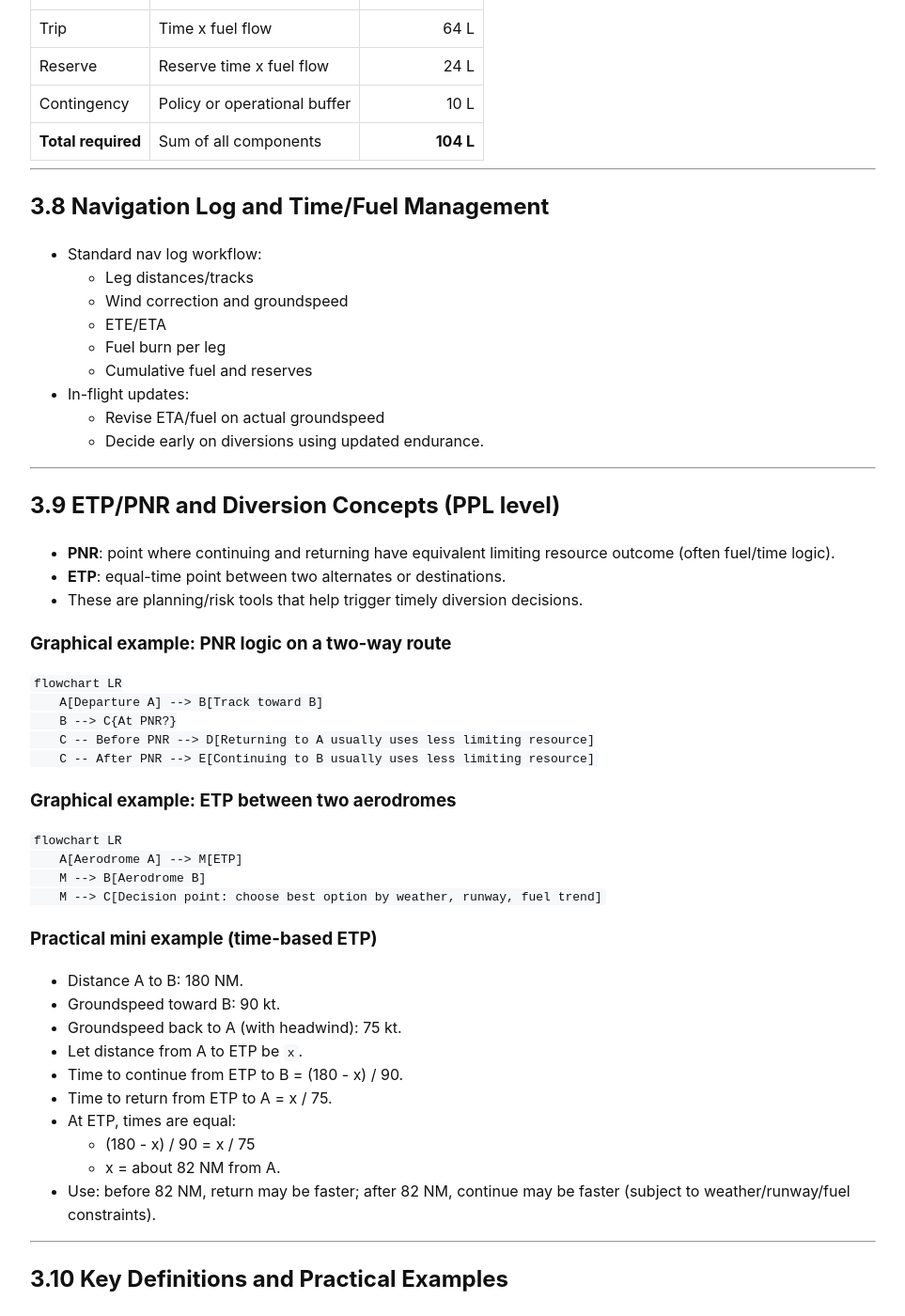
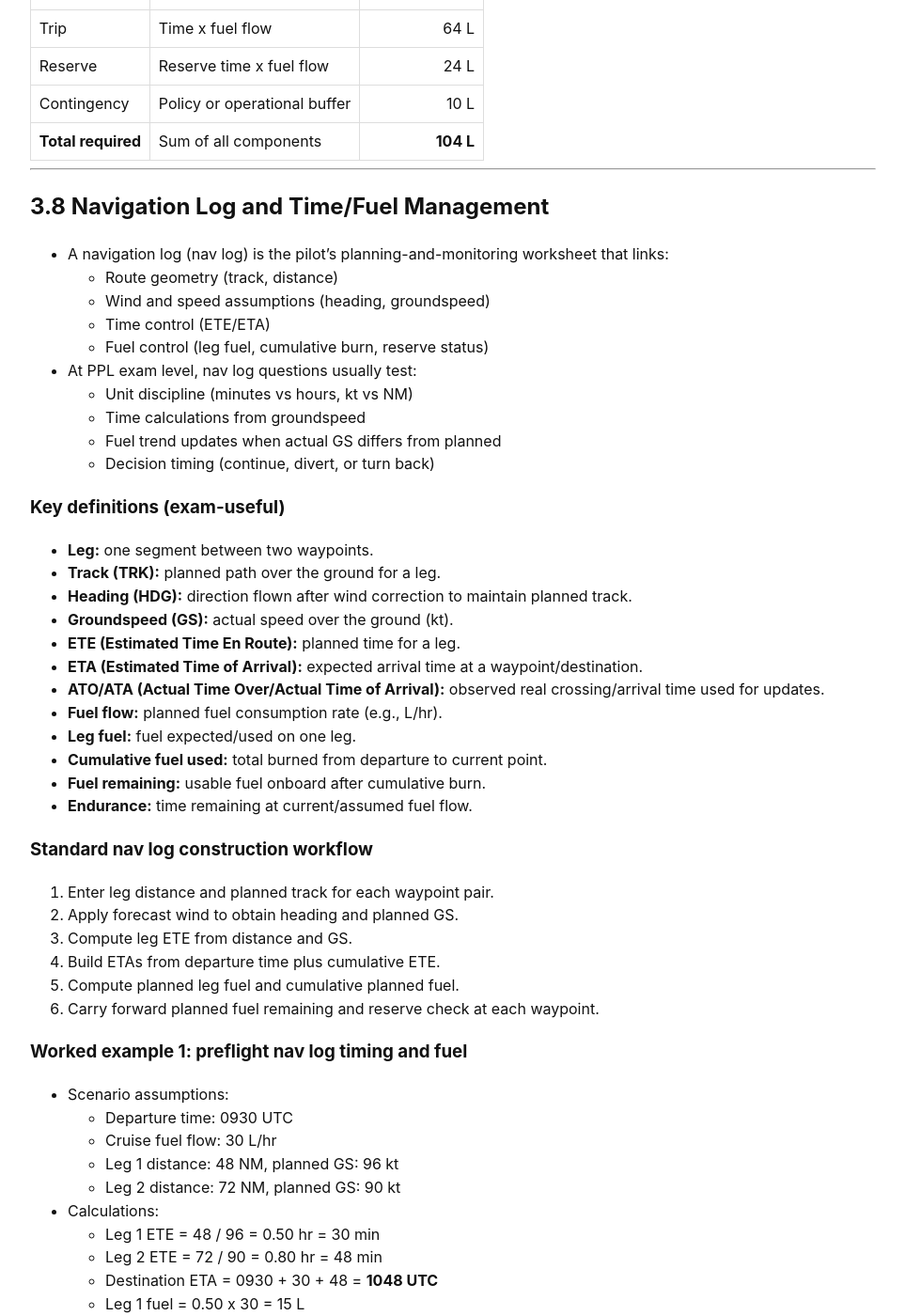
Before and after one commit to shivanraptor/pilot-ppl-notes, a Jekyll site: the page built from casa_ppl_exam/ch3_flight_performance_and_planning.md, in a window 1280 px wide and 1400 px high, scrolled down 7375 px. Shown: the whole window at 94% size, without its empty margins (158-1121 px from the left). Built offline with Jekyll 4.4.1, drawn with Linux system fonts in a browser that asks for light colours; some of the changed text lies outside the part shown.

Commit message:
Update Chapter 3.8

```diff
--- a/casa_ppl_exam/ch3_flight_performance_and_planning.md
+++ b/casa_ppl_exam/ch3_flight_performance_and_planning.md
@@ -289,15 +289,102 @@
 
 ## 3.8 Navigation Log and Time/Fuel Management
 
-- Standard nav log workflow:
-  - Leg distances/tracks
-  - Wind correction and groundspeed
-  - ETE/ETA
-  - Fuel burn per leg
-  - Cumulative fuel and reserves
-- In-flight updates:
-  - Revise ETA/fuel on actual groundspeed
-  - Decide early on diversions using updated endurance.
+- A navigation log (nav log) is the pilot's planning-and-monitoring worksheet that links:
+  - Route geometry (track, distance)
+  - Wind and speed assumptions (heading, groundspeed)
+  - Time control (ETE/ETA)
+  - Fuel control (leg fuel, cumulative burn, reserve status)
+- At PPL exam level, nav log questions usually test:
+  - Unit discipline (minutes vs hours, kt vs NM)
+  - Time calculations from groundspeed
+  - Fuel trend updates when actual GS differs from planned
+  - Decision timing (continue, divert, or turn back)
+
+### Key definitions (exam-useful)
+
+- **Leg:** one segment between two waypoints.
+- **Track (TRK):** planned path over the ground for a leg.
+- **Heading (HDG):** direction flown after wind correction to maintain planned track.
+- **Groundspeed (GS):** actual speed over the ground (kt).
+- **ETE (Estimated Time En Route):** planned time for a leg.
+- **ETA (Estimated Time of Arrival):** expected arrival time at a waypoint/destination.
+- **ATO/ATA (Actual Time Over/Actual Time of Arrival):** observed real crossing/arrival time used for updates.
+- **Fuel flow:** planned fuel consumption rate (e.g., L/hr).
+- **Leg fuel:** fuel expected/used on one leg.
+- **Cumulative fuel used:** total burned from departure to current point.
+- **Fuel remaining:** usable fuel onboard after cumulative burn.
+- **Endurance:** time remaining at current/assumed fuel flow.
+
+### Standard nav log construction workflow
+
+1. Enter leg distance and planned track for each waypoint pair.
+2. Apply forecast wind to obtain heading and planned GS.
+3. Compute leg ETE from distance and GS.
+4. Build ETAs from departure time plus cumulative ETE.
+5. Compute planned leg fuel and cumulative planned fuel.
+6. Carry forward planned fuel remaining and reserve check at each waypoint.
+
+### Worked example 1: preflight nav log timing and fuel
+
+- Scenario assumptions:
+  - Departure time: 0930 UTC
+  - Cruise fuel flow: 30 L/hr
+  - Leg 1 distance: 48 NM, planned GS: 96 kt
+  - Leg 2 distance: 72 NM, planned GS: 90 kt
+- Calculations:
+  - Leg 1 ETE = 48 / 96 = 0.50 hr = 30 min
+  - Leg 2 ETE = 72 / 90 = 0.80 hr = 48 min
+  - Destination ETA = 0930 + 30 + 48 = **1048 UTC**
+  - Leg 1 fuel = 0.50 x 30 = 15 L
+  - Leg 2 fuel = 0.80 x 30 = 24 L
+  - Trip fuel total = **39 L**
+- Exam point: keep minutes and decimal hours consistent; many errors come from mixing them.
+
+### Worked example 2: in-flight groundspeed update
+
+- Actual at first waypoint:
+  - Planned ATO: 1000 UTC
+  - Actual ATO: 1008 UTC (8 minutes late)
+- Interpretation:
+  - Actual GS on Leg 1 was lower than planned.
+  - Remaining legs should be recalculated, not left as original plan.
+- Quick update method (ratio approach):
+  - Planned Leg 1 time = 30 min, actual = 38 min
+  - Time ratio = 38/30 = 1.27 (about 27 percent slower than planned)
+  - Apply caution: full ratio is a rough estimate only; best practice is recalc with current wind/GS estimate.
+- If remaining planned time was 48 min:
+  - Rough revised remaining = 48 x 1.27 = 61 min
+  - Revised ETA about 1008 + 61 = **1109 UTC**
+- Fuel effect at 30 L/hr:
+  - Extra 13 min = 0.22 hr
+  - Extra fuel about 0.22 x 30 = **6.6 L**
+- Decision point:
+  - Compare revised fuel-on-arrival against required reserve.
+  - If reserve trend is eroding, divert early while options remain.
+
+### Worked example 3: reserve protection decision trigger
+
+- Scenario:
+  - Usable fuel at departure: 110 L
+  - Taxi/start: 5 L
+  - Planned trip: 2.4 hr at 30 L/hr -> 72 L
+  - Required reserve for scenario: 45 min -> 22.5 L
+- Planned fuel on arrival:
+  - 110 - 5 - 72 = **33 L** (reserve protected with 10.5 L margin)
+- In-flight deterioration:
+  - New expected trip time: 2.9 hr -> 87 L trip fuel
+  - New expected arrival fuel: 110 - 5 - 87 = **18 L**
+- Outcome:
+  - Expected arrival fuel is now below required reserve (22.5 L).
+  - Correct PPL-theory answer: **do not continue as planned; divert or adjust immediately**.
+
+### Common nav log exam traps
+
+- Using TAS where GS is required for time calculation.
+- Forgetting to convert minutes to decimal hours for fuel math.
+- Updating ETA but forgetting to update fuel and reserve status.
+- Continuing to destination after reserve erosion is already evident.
+- Rounding too early and compounding error across multiple legs.
 
 ---
 
```
